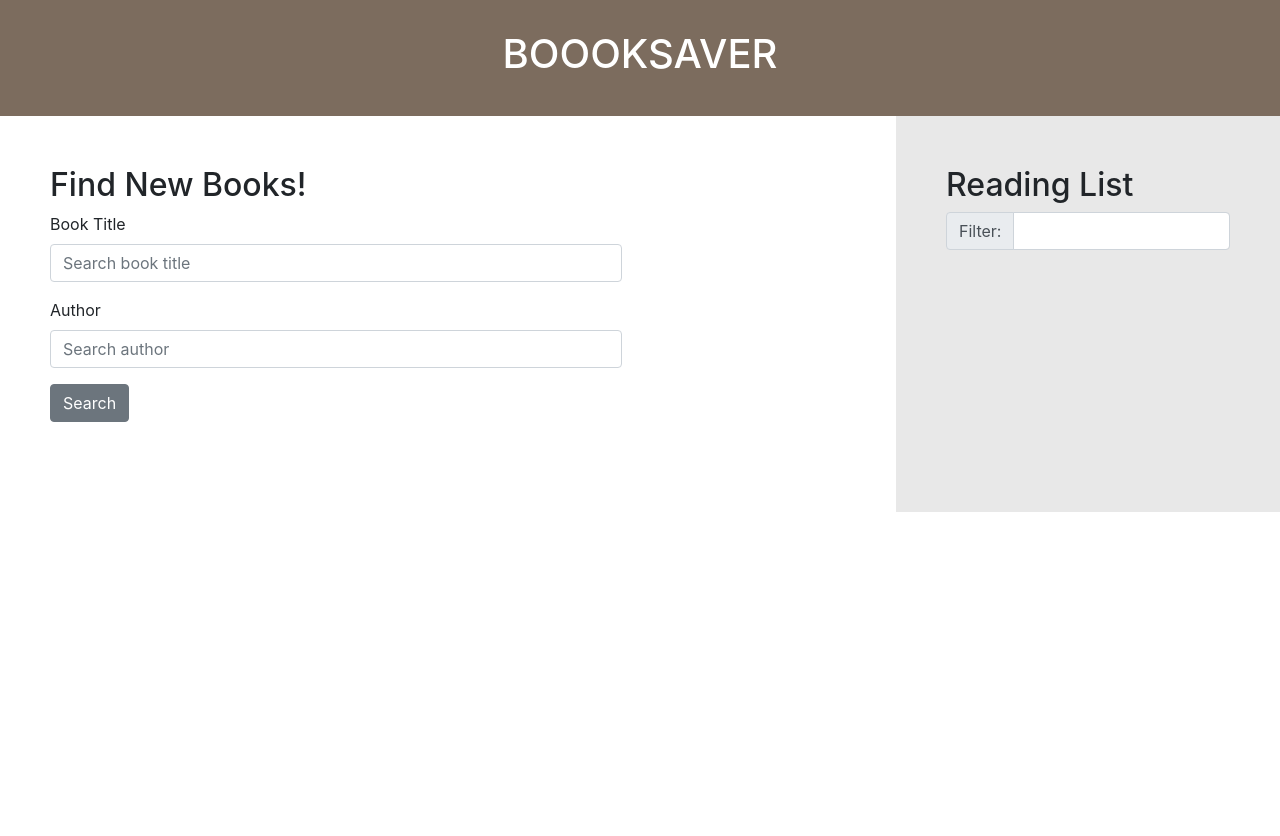
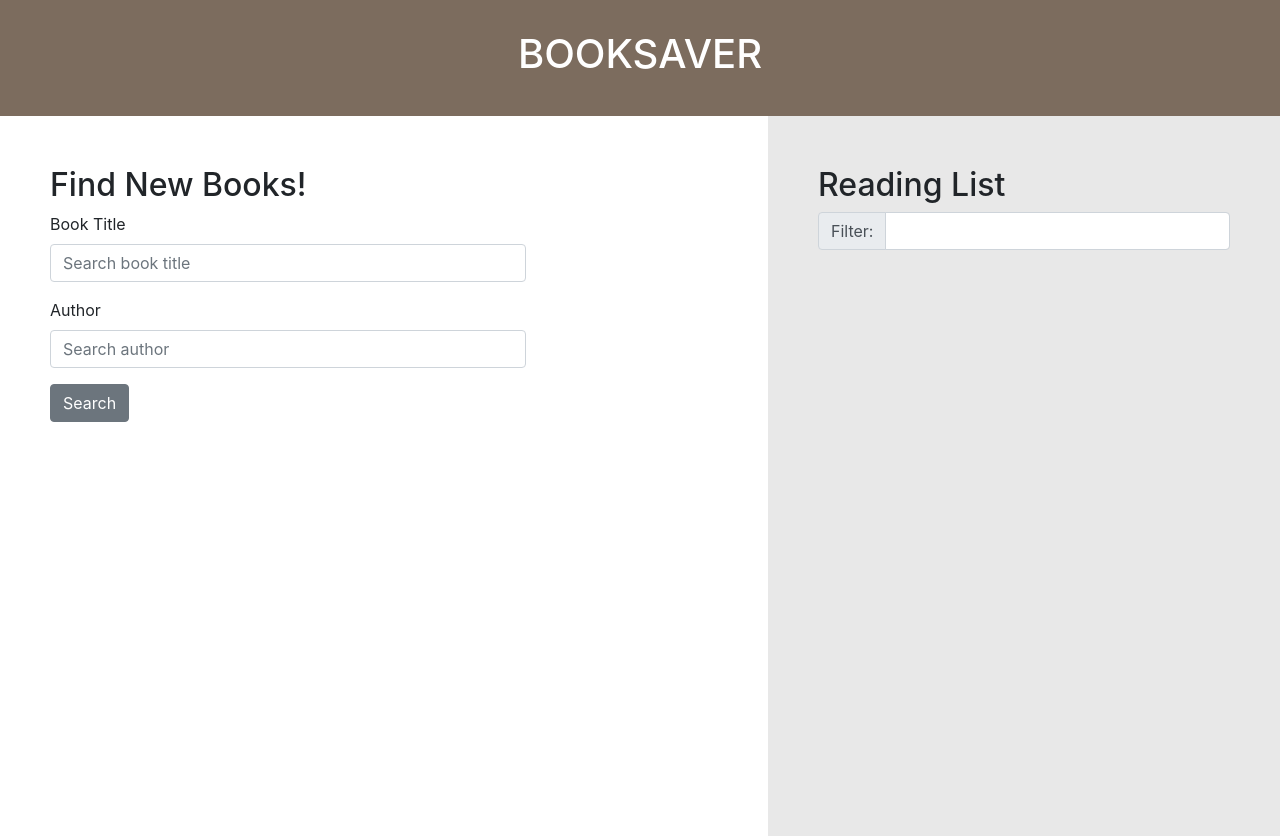
Before and after one commit to matildafrimodig/bookSaver, a React (Create React App) app: page / in a window 1280 px wide. Before the commit the page ends 800 px from the top, so only its background shows below. Built offline with nearby package versions, Linux system fonts and the light colour scheme.

Commit message:
minor styling changes

```diff
--- a/src/App.css
+++ b/src/App.css
@@ -12,7 +12,7 @@ img {
 
 .content {
   display: grid;
-  grid-template-columns: 70% 30%;
+  grid-template-columns: 60% 40%;
   grid-template-rows: 1fr;
   grid-template-areas:
     "header header"
@@ -35,6 +35,8 @@ img {
   grid-area: read;
   padding: 50px;
   background-color: rgba(211, 211, 211, 0.516);
+  min-height: 90vh;
+  min-width: 400px;
 }
 
 .header {
--- a/src/App.js
+++ b/src/App.js
@@ -50,7 +50,7 @@ function App() {
   return (
     <div>
       <div className="header">
-        <h1>BOOOKSAVER</h1>
+        <h1>BOOKSAVER</h1>
 
 
       </div>
```
Also changed, not shown: 1 other file (tests, documents, lock files or other folders).
